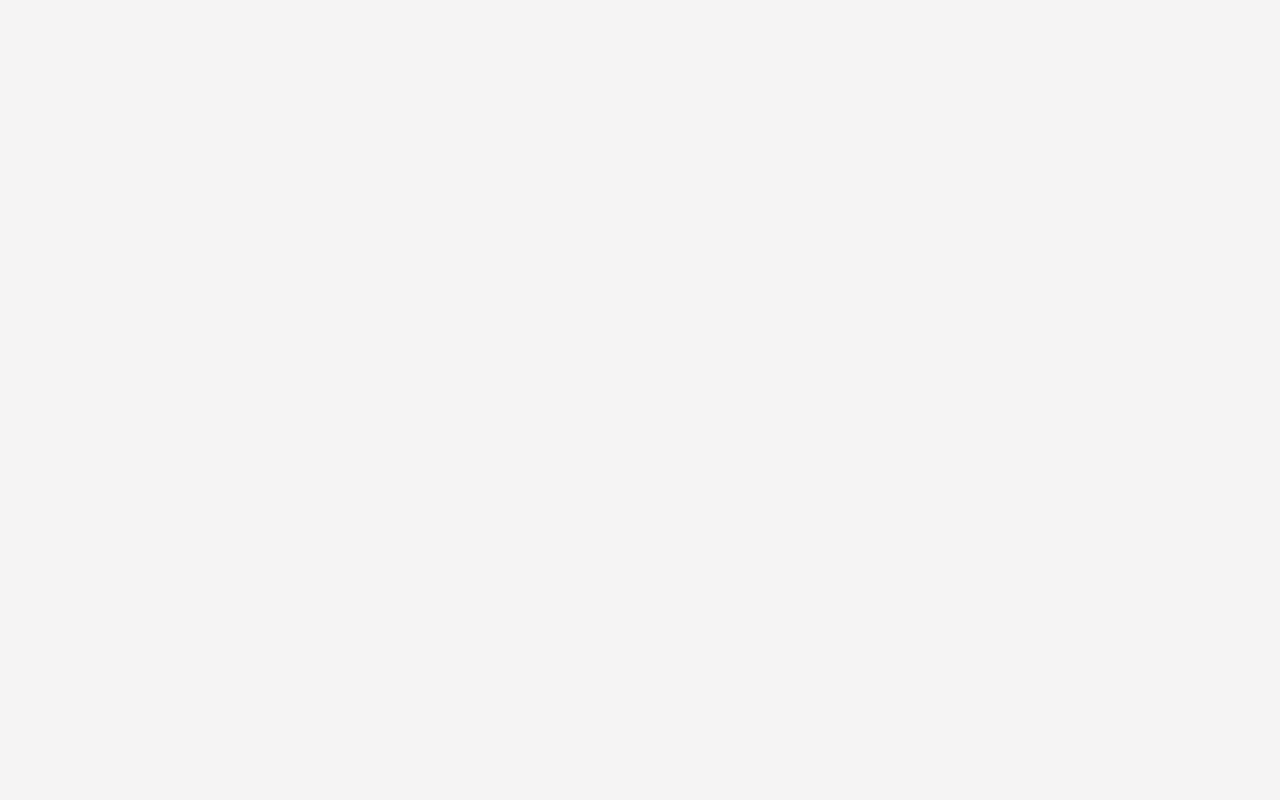
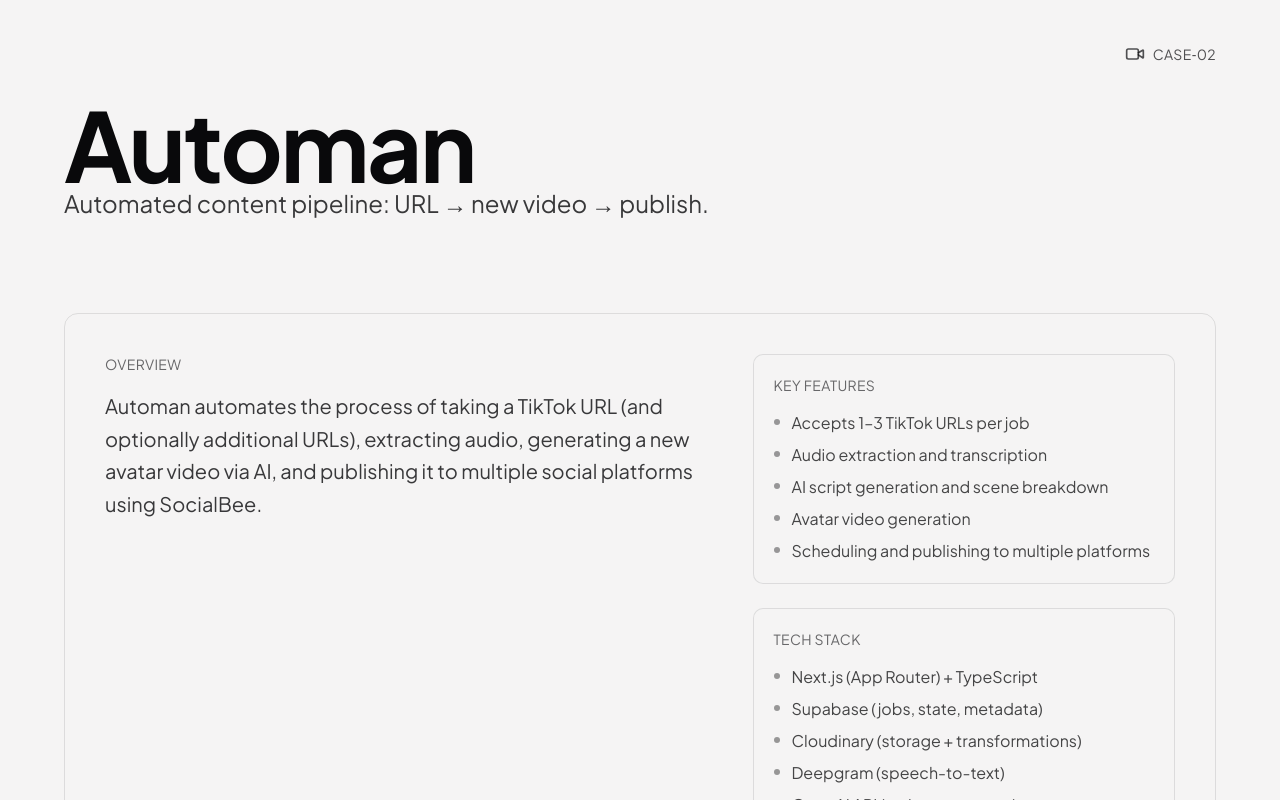
Before and after one commit to RaduRS/digital-upstream, a Next.js app: page /projects/automan in a window 1280 px wide. Before the commit this address had no page. Shown: the part 240-1040 px from the top of the page. Before the commit the page ends 800 px from the top, so only its background shows below. Built offline with nearby package versions, Linux system fonts and the light colour scheme.

Commit message:
add the projects

```diff
--- a/app/projects/[slug]/page.tsx
+++ b/app/projects/[slug]/page.tsx
@@ -1,33 +1,119 @@
 import type { Metadata } from "next";
 import Link from "next/link";
 import { notFound } from "next/navigation";
+import { Calendar, MessagesSquare, Utensils, Video } from "lucide-react";
 import Container from "@/components/Container";
 import Parallax from "@/components/Parallax";
 import Reveal from "@/components/Reveal";
+import DGLabel from "@/components/sections/DGLabel";
+import SectionHeading from "@/components/sections/SectionHeading";
 
-const PROJECTS: Record<
-  string,
-  { title: string; subtitle: string; body: string }
-> = {
-  "project-1": {
-    title: "Project One",
-    subtitle: "A short overview of the goals, approach, and outcome.",
-    body: "This page can cover the problem statement, constraints, the process we followed, and the result. Replace this placeholder with your case study content, images, and metrics.",
+type Project = {
+  title: string;
+  subtitle: string;
+  overview: string;
+  problemSolved?: string[];
+  targetUser?: string;
+  highlights?: string[];
+  techStack?: string[];
+  label?: string;
+  Icon?: typeof Utensils;
+};
+
+const PROJECTS: Record<string, Project> = {
+  freshmeal: {
+    title: "FreshMeal",
+    subtitle: "Smart pantry + recipe suggestions (mobile-first PWA).",
+    overview:
+      "FreshMeal helps you discover healthy recipes based on ingredients you already have. Build a pantry by scanning barcodes or taking photos, then get AI-assisted recipe suggestions you can filter by meal type, servings, and dietary preferences.",
+    problemSolved: [
+      "Eliminates the friction of “what can I cook right now?”",
+      "Reduces food waste by tracking pantry inventory and expiry dates",
+      "Promotes healthy eating through practical, ingredient-aware suggestions",
+      "Makes shopping smarter by surfacing missing ingredients",
+    ],
+    targetUser:
+      "Single user (personal use), health-conscious, wants practical tools that fit naturally into daily cooking routines.",
+    highlights: [
+      "Barcode scanning and photo capture to add pantry items",
+      "Pantry inventory with quantities and expiry tracking",
+      "Recipe suggestions driven by available ingredients",
+      "Filters: meal type, servings, dietary preferences",
+      "Shopping list built from missing ingredients",
+    ],
+    techStack: ["PWA", "Mobile-first UI", "AI-assisted recommendations"],
+    label: "CASE‑01",
+    Icon: Utensils,
   },
-  "project-2": {
-    title: "Project Two",
-    subtitle: "Overview of content strategy, architecture, and delivery.",
-    body: "Replace this with your narrative and supporting visuals. Consider structuring into problem, process, and impact sections for clarity and scannability.",
+  automan: {
+    title: "Automan",
+    subtitle: "Automated content pipeline: URL → new video → publish.",
+    overview:
+      "Automan automates the process of taking a TikTok URL (and optionally additional URLs), extracting audio, generating a new avatar video via AI, and publishing it to multiple social platforms using SocialBee.",
+    highlights: [
+      "Accepts 1–3 TikTok URLs per job",
+      "Audio extraction and transcription",
+      "AI script generation and scene breakdown",
+      "Avatar video generation",
+      "Scheduling and publishing to multiple platforms",
+    ],
+    techStack: [
+      "Next.js (App Router) + TypeScript",
+      "Supabase (jobs, state, metadata)",
+      "Cloudinary (storage + transformations)",
+      "Deepgram (speech-to-text)",
+      "OpenAI API (script + structure)",
+      "HeyGen (avatar video generation)",
+      "SocialBee (publishing)",
+    ],
+    label: "CASE‑02",
+    Icon: Video,
   },
-  "project-3": {
-    title: "Project Three",
-    subtitle: "Interface design decisions and outcomes.",
-    body: "Summarize the user journey, key flows, and accessibility considerations. Add screenshots or diagrams as needed to highlight the evolution.",
+  "chat-smith": {
+    title: "Chat-Smith",
+    subtitle: "Multi-tenant RAG chatbot platform for client websites.",
+    overview:
+      "Chat-Smith is a multi-tenant SaaS platform for creating and managing AI-powered RAG chatbots across multiple clients. Clients upload documents, customize the bot, and embed it on their site. Admin manages tenants, usage, and templates.",
+    highlights: [
+      "Two dashboards: admin (/admin) and client (/dashboard)",
+      "Per-tenant document upload and knowledge base isolation",
+      "Embeddable chatbot widget with customization",
+      "RAG pipeline for grounded answers from client documents",
+      "Tenant-level analytics and management controls",
+    ],
+    techStack: [
+      "Next.js (App Router) + TypeScript",
+      "Multi-tenant auth + tenant isolation",
+      "Vector search + RAG pipeline",
+      "Embeddable widget",
+    ],
+    label: "CASE‑03",
+    Icon: MessagesSquare,
   },
-  "project-4": {
-    title: "Project Four",
-    subtitle: "Systems, architecture, and maintainability.",
-    body: "Outline how the system scales, the trade-offs made, and how you ensured performance, accessibility, and developer experience.",
+  vocalenda: {
+    title: "Vocalenda",
+    subtitle: "Multi-tenant voice booking with Google Calendar + SMS.",
+    overview:
+      "Vocalenda gives each business a dedicated Twilio phone number where callers speak naturally with an AI agent. The agent answers business questions from stored configuration and books/reschedules/cancels on the business’s Google Calendar, then sends SMS confirmations from the same number.",
+    highlights: [
+      "Dedicated Twilio number per business (multi-tenant)",
+      "AI voice agent with real-time audio streaming",
+      "Google Calendar booking/reschedule/cancel",
+      "SMS confirmations and reminders",
+      "Business config + knowledge for Q&A",
+    ],
+    techStack: [
+      "Next.js (App Router) for UI + APIs",
+      "Clerk (auth)",
+      "Supabase (Postgres + Storage + RLS)",
+      "Twilio (Voice + Messaging)",
+      "Google Calendar OAuth per business",
+      "OpenAI (tool-calling dialog)",
+      "Deepgram (real-time ASR)",
+      "Stripe (subscriptions)",
+    ],
+    label: "CASE‑04",
+    Icon: Calendar,
   },
 };
 
@@ -59,37 +145,140 @@
   const project = PROJECTS[slug];
   if (!project) notFound();
 
+  const Icon = project.Icon ?? Utensils;
+
   return (
-    <main className="min-h-screen flex items-center">
+    <main className="min-h-screen">
+      <section className="py-24 sm:py-32">
         <Container>
-        <div className="max-w-4xl mx-auto w-full">
+          <div className="max-w-6xl mx-auto w-full">
+            <div className="flex items-center justify-end gap-6">
+              <DGLabel
+                Icon={Icon}
+                label={project.label ?? "CASE"}
+                className="mb-0 text-foreground/70"
+              />
+            </div>
+
+            <div className="mt-10 sm:mt-14">
               <Reveal>
                 <Parallax strength={0.08} maxTranslate={24}>
-              <div>
-                <h1 className="tracking-tight text-5xl sm:text-6xl lg:text-7xl font-bold">
-                  {project.title}
-                </h1>
-                <p className="mt-6 text-lg sm:text-xl opacity-80">
-                  {project.subtitle}
+                  <SectionHeading
+                    as="h1"
+                    title={project.title}
+                    subtitle={project.subtitle}
+                    subtitleClassName="no-offset"
+                    className="w-full"
+                  />
+                </Parallax>
+              </Reveal>
+            </div>
+
+            <Reveal delay={120}>
+              <Parallax strength={0.06} maxTranslate={18}>
+                <div className="mt-10 sm:mt-14 symbiote-card rounded-xl border border-foreground/10 p-5 sm:p-7 lg:p-10">
+                  <div className="grid grid-cols-1 lg:grid-cols-12 gap-8 lg:gap-10">
+                    <div className="lg:col-span-7">
+                      <div className="space-y-4">
+                        <h2 className="text-sm tracking-wide uppercase text-foreground/60">
+                          Overview
+                        </h2>
+                        <p className="text-lg sm:text-xl leading-relaxed text-foreground/80">
+                          {project.overview}
                         </p>
+                      </div>
+
+                      {project.problemSolved &&
+                      project.problemSolved.length > 0 ? (
+                        <div className="mt-10 sm:mt-12">
+                          <h2 className="text-sm tracking-wide uppercase text-foreground/60">
+                            Core Problem Solved
+                          </h2>
+                          <ul className="mt-4 space-y-2 text-base sm:text-lg text-foreground/75">
+                            {project.problemSolved.map((item) => (
+                              <li key={item} className="flex gap-3">
+                                <span
+                                  className="mt-2 h-1.5 w-1.5 rounded-full bg-foreground/40"
+                                  aria-hidden="true"
+                                />
+                                <span>{item}</span>
+                              </li>
+                            ))}
+                          </ul>
+                        </div>
+                      ) : null}
+
+                      {project.targetUser ? (
+                        <div className="mt-10 sm:mt-12">
+                          <h2 className="text-sm tracking-wide uppercase text-foreground/60">
+                            Target User
+                          </h2>
+                          <p className="mt-4 text-base sm:text-lg text-foreground/75 leading-relaxed">
+                            {project.targetUser}
+                          </p>
+                        </div>
+                      ) : null}
+                    </div>
+
+                    <div className="lg:col-span-5">
+                      <div className="rounded-lg border border-foreground/10 bg-background/40 p-4 sm:p-5">
+                        <h2 className="text-sm tracking-wide uppercase text-foreground/60">
+                          Key Features
+                        </h2>
+                        {project.highlights && project.highlights.length > 0 ? (
+                          <ul className="mt-4 space-y-2 text-base text-foreground/75">
+                            {project.highlights.map((item) => (
+                              <li key={item} className="flex gap-3">
+                                <span
+                                  className="mt-2 h-1.5 w-1.5 rounded-full bg-foreground/40"
+                                  aria-hidden="true"
+                                />
+                                <span>{item}</span>
+                              </li>
+                            ))}
+                          </ul>
+                        ) : (
+                          <p className="mt-4 text-base text-foreground/70">
+                            Add feature highlights here.
+                          </p>
+                        )}
+                      </div>
+
+                      {project.techStack && project.techStack.length > 0 ? (
+                        <div className="mt-6 rounded-lg border border-foreground/10 bg-background/40 p-4 sm:p-5">
+                          <h2 className="text-sm tracking-wide uppercase text-foreground/60">
+                            Tech Stack
+                          </h2>
+                          <ul className="mt-4 space-y-2 text-base text-foreground/75">
+                            {project.techStack.map((item) => (
+                              <li key={item} className="flex gap-3">
+                                <span
+                                  className="mt-2 h-1.5 w-1.5 rounded-full bg-foreground/40"
+                                  aria-hidden="true"
+                                />
+                                <span>{item}</span>
+                              </li>
+                            ))}
+                          </ul>
+                        </div>
+                      ) : null}
+                    </div>
+                  </div>
                 </div>
               </Parallax>
             </Reveal>
-          <Reveal delay={120}>
-            <div className="mt-12 prose prose-invert max-w-none">
-              <p>{project.body}</p>
-            </div>
-          </Reveal>
-          <div className="mt-12">
+
+            <div className="mt-12 sm:mt-14">
               <Link
                 href="/#projects"
-              className="underline underline-offset-4 text-foreground/80 hover:text-foreground transition-colors"
+                className="link-underline-hide-ltr text-lg sm:text-xl text-foreground/80 hover:text-foreground transition-colors"
               >
                 Back to projects
               </Link>
             </div>
           </div>
         </Container>
+      </section>
     </main>
   );
 }
--- a/components/sections/ProjectsSection.tsx
+++ b/components/sections/ProjectsSection.tsx
@@ -13,27 +13,27 @@
 
 const projects = [
   {
-    href: "/projects/project-1",
-    title: "Project One",
-    desc: "Brand site and CMS",
+    href: "/projects/freshmeal",
+    title: "FreshMeal",
+    desc: "Smart pantry + recipe suggestions (PWA)",
     Icon: Globe,
   },
   {
-    href: "/projects/project-2",
-    title: "Project Two",
-    desc: "Docs and knowledge base",
+    href: "/projects/vocalenda",
+    title: "Vocalenda",
+    desc: "Multi-tenant voice booking + calendar automation",
     Icon: FileText,
   },
   {
-    href: "/projects/project-3",
-    title: "Project Three",
-    desc: "Interactive dashboard",
+    href: "/projects/automan",
+    title: "Automan",
+    desc: "Automated content pipeline and publishing",
     Icon: Wind,
   },
   {
-    href: "/projects/project-4",
-    title: "Project Four",
-    desc: "Component library",
+    href: "/projects/chat-smith",
+    title: "Chat-Smith",
+    desc: "Multi-tenant RAG chatbot platform",
     Icon: FolderOpen,
   },
 ];
@@ -130,7 +130,7 @@
       className="h-screen flex items-center"
       aria-labelledby="projects-title"
     >
-      <Container className="max-w-8xl">
+      <Container>
         <div className="mx-auto w-full text-left">
           <DGLabel
             Icon={FolderOpen}
@@ -140,11 +140,13 @@
 
           <Reveal>
             <Parallax strength={0.1} maxTranslate={28}>
-              <SectionHeading
-                title="Showcase"
-                subtitle="Recent collaborations."
-                id="projects-title"
-              />
+              <div className="max-w-2xl">
+                <SectionHeading
+                  title="Showcase"
+                  subtitle="Recent collaborations."
+                  id="projects-title"
+                />
+              </div>
             </Parallax>
           </Reveal>
 
```
Also changed, not shown: app/sitemap.ts (+4 -4 lines), tsconfig.json (+13 -5 lines). Lines whose indentation alone changed are shown as unchanged.
